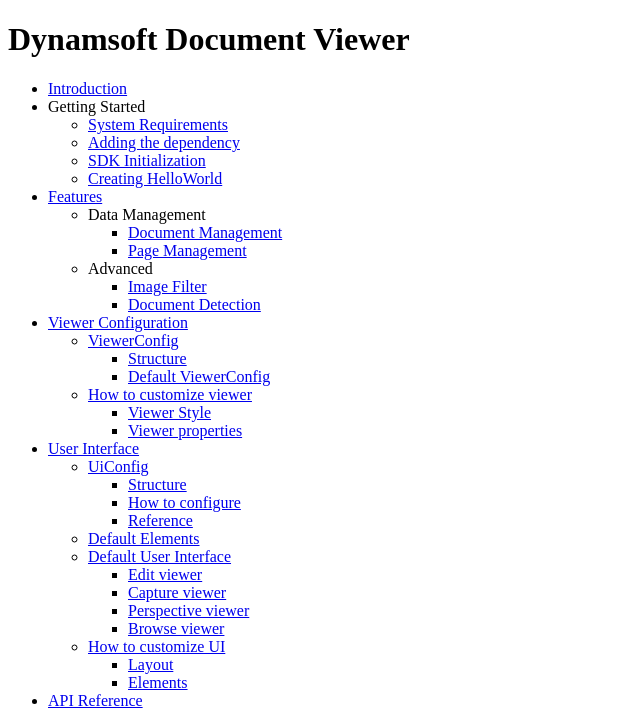
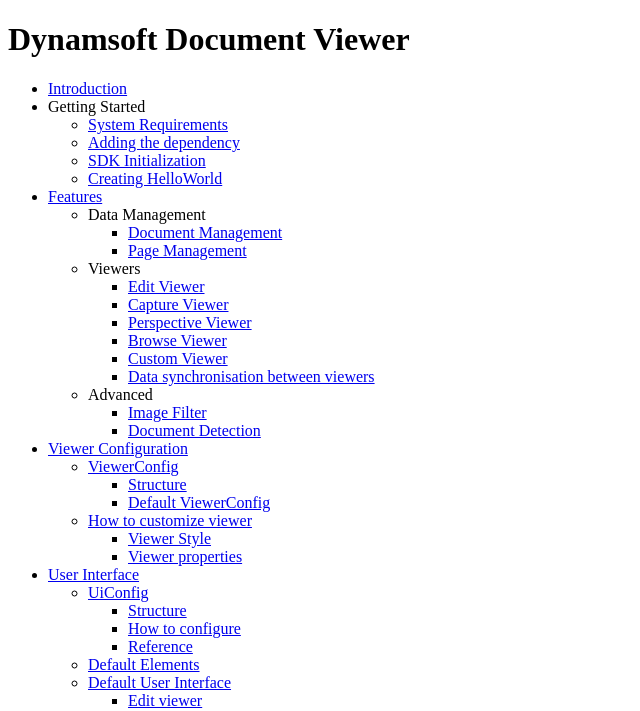
Before and after one commit to dynamsoft-docs/document-viewer-docs, a Jekyll site: the page built from index.md, in a window 1280 px wide. Shown: the part 208-919 px from the top of the page, without its empty margins (0-640 px from the left). Built offline with Jekyll 4.4.1, drawn with Linux system fonts in a browser that asks for light colours; comment, search, counter and statistics services are not loaded; some of the changed text lies outside the part shown.

Commit message:
update trees

```diff
--- a/index.md
+++ b/index.md
@@ -18,6 +18,13 @@ description: Dynamsoft Document Viewer Documentation Homepage
     - Data Management
         - [Document Management]({{ site.features }}datamanagement/docmanagement.html)
         - [Page Management]({{ site.features }}datamanagement/pagemanagement.html)
+    - Viewers
+        - [Edit Viewer]({{ site.features}}viewers/editviewer.html)
+        - [Capture Viewer]({{ site.features }}viewers/captureviewer.html)
+        - [Perspective Viewer]({{ site.features }}viewers/perspectiveviewer.html)
+        - [Browse Viewer]({{ site.features }}viewers/others.html#browse-viewer)
+        - [Custom Viewer]({{ site.features }}viewers/others.html#custom-viewer)
+        - [Data synchronisation between viewers]({{ site.features }}viewers/datasync.html)
     - Advanced
         - [Image Filter]({{ site.features }}advanced/imagefilter.html)
         - [Document Detection]({{ site.features }}advanced/documentdetect.html)
```
Also changed, not shown: other parts of index.md (+2 -1 lines), features/index.md (+1 -1 lines), ui/index.md (+1 -1 lines).
